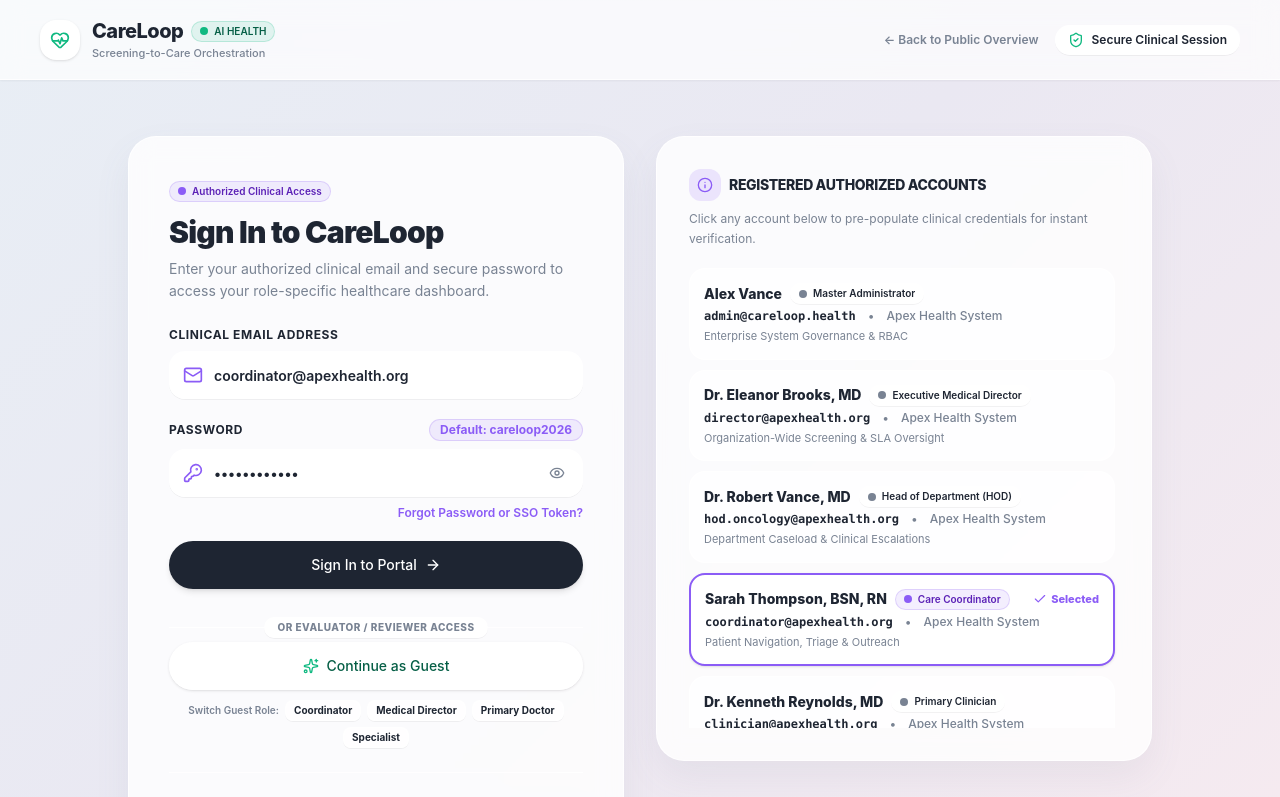
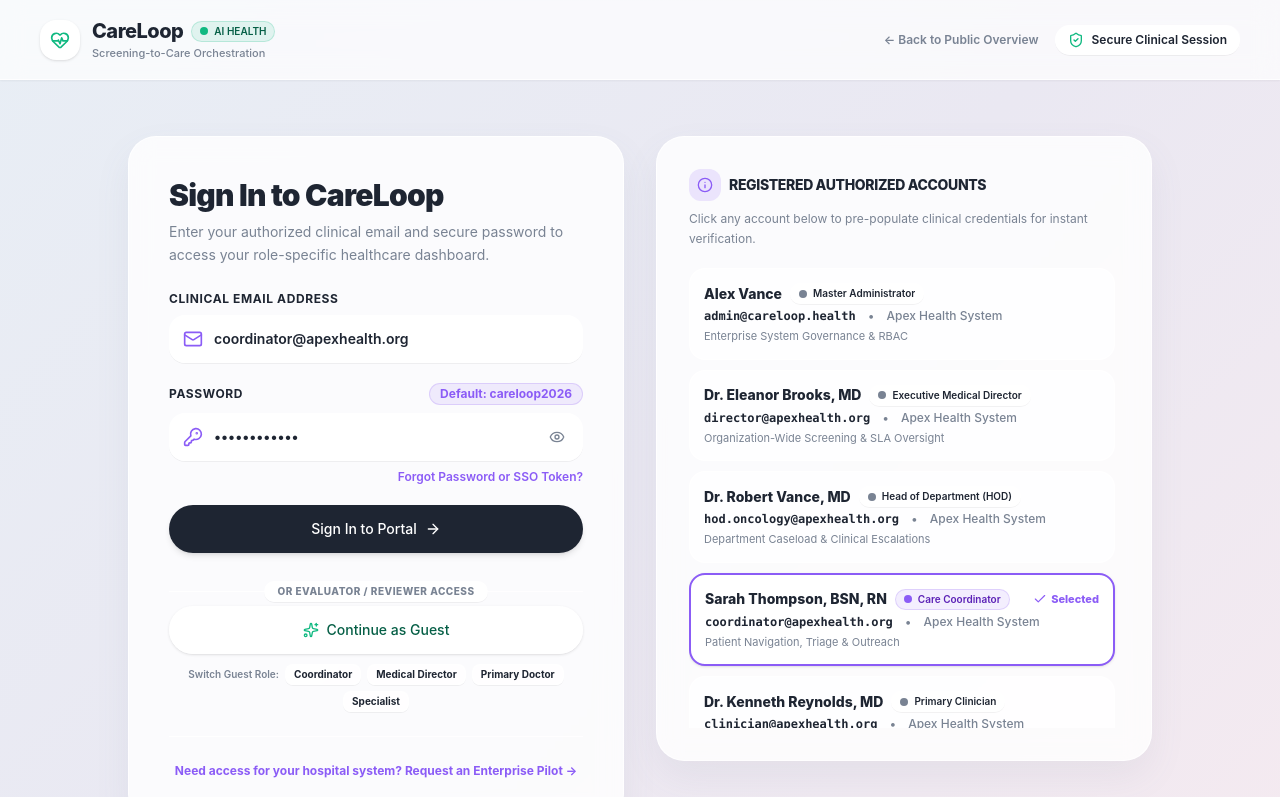
Before and after one commit to srj7042/CareLoop, a React (Vite) app: page /login in a window 1280 px wide. Shown: the top 797 px of the page. Built offline with nearby package versions, Linux system fonts and the light colour scheme; the HTML template or start-up script is replaced by a standard one.

Commit message:
refactor(auth): remove Authorized Clinical Access pill from login card

```diff
--- a/src/pages/Login.tsx
+++ b/src/pages/Login.tsx
@@ -173,9 +173,6 @@ export const Login: React.FC = () => {
           {/* Left: Login Card */}
           <GlassCard className="lg:col-span-6 p-8 sm:p-10 rounded-[28px] shadow-[0_16px_36px_rgba(100,115,140,0.08)]">
             <div className="mb-6">
-              <div className="mb-3">
-                <StatusPill variant="lavender" label="Authorized Clinical Access" size="sm" />
-              </div>
               <h1 className="text-2xl sm:text-3xl font-black text-[#1E2532] tracking-tight mb-2">
                 Sign In to CareLoop
               </h1>
```
